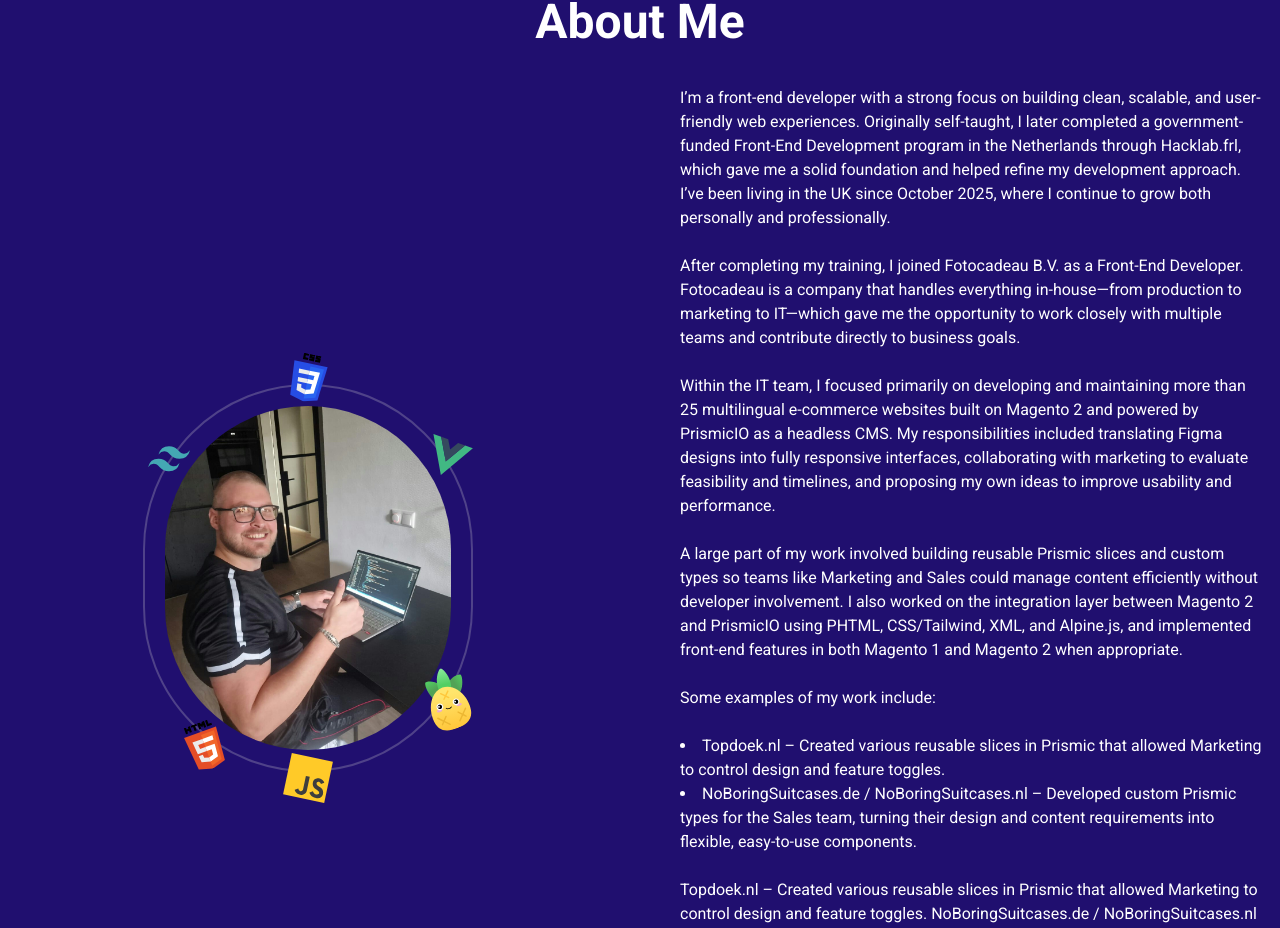
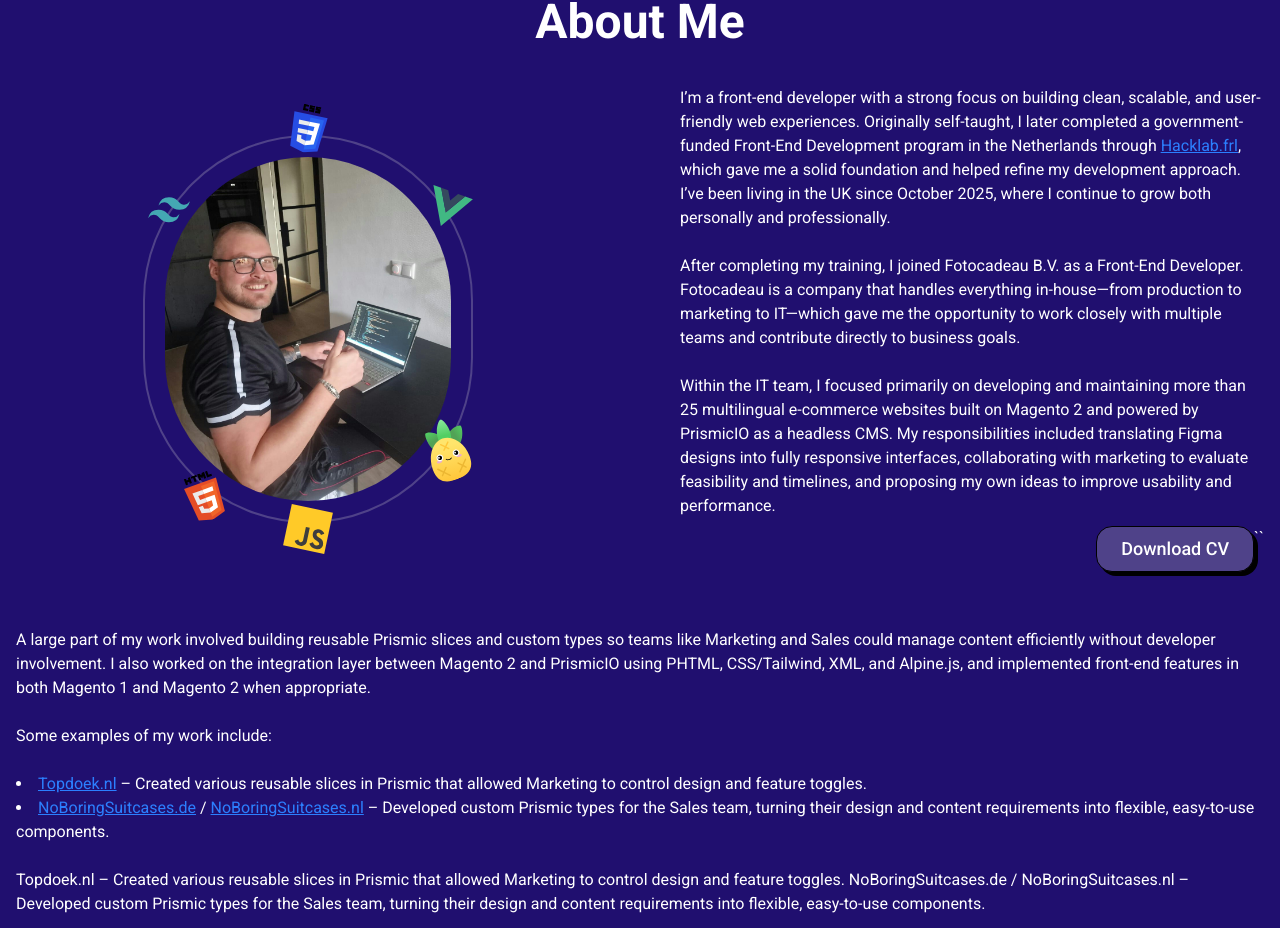
Before and after one commit to DannyHTML/Portfolio, a Vue app: page / in a window 1280 px wide. Shown: the part 2606-3534 px from the top of the page. Built offline with nearby package versions, Linux system fonts and the light colour scheme.

Commit message:
Added the links for the websites to showcase. Added TODO for resuable component. Changed styling

```diff
--- a/src/components/AboutMe.vue
+++ b/src/components/AboutMe.vue
@@ -59,8 +59,14 @@
           <p>
             I’m a front-end developer with a strong focus on building clean, scalable, and
             user-friendly web experiences. Originally self-taught, I later completed a
-            government-funded Front-End Development program in the Netherlands through Hacklab.frl,
-            which gave me a solid foundation and helped refine my development approach. I’ve been
+            government-funded Front-End Development program in the Netherlands through
+            <a
+              href="https://hacklab.frl/stacks/front-end-development"
+              class="text-blue-500 underline"
+              target="_blank"
+              rel="noopener noreferrer"
+              >Hacklab.frl</a
+            >, which gave me a solid foundation and helped refine my development approach. I’ve been
             living in the UK since October 2025, where I continue to grow both personally and
             professionally. <br /><br />
             After completing my training, I joined Fotocadeau B.V. as a Front-End Developer.
@@ -71,37 +77,69 @@
             multilingual e-commerce websites built on Magento 2 and powered by PrismicIO as a
             headless CMS. My responsibilities included translating Figma designs into fully
             responsive interfaces, collaborating with marketing to evaluate feasibility and
-            timelines, and proposing my own ideas to improve usability and performance. <br /><br />
+            timelines, and proposing my own ideas to improve usability and performance.
+          </p>
+          <div class="mt-2 flex justify-end">
+            <!-- TODO: Make this a re-useable button component, also for in the header/nav and mobile menu -->
+            <a
+              class="bg-medium-purple inline-block transform cursor-pointer rounded-2xl border border-black px-6 py-2 text-lg font-medium shadow-[4px_4px_0_0_rgba(0,0,0,1)] transition hover:-translate-y-1 hover:shadow-[6px_6px_0_0_rgba(0,0,0,1)] active:translate-y-0 active:shadow-[4px_4px_0_0_rgba(0,0,0,1)]"
+            >
+              Download CV </a
+            >``
+          </div>
+        </div>
+      </div>
+      <div class="mt-5 lg:mt-14">
+        <p>
           A large part of my work involved building reusable Prismic slices and custom types so
           teams like Marketing and Sales could manage content efficiently without developer
-            involvement. I also worked on the integration layer between Magento 2 and PrismicIO
-            using PHTML, CSS/Tailwind, XML, and Alpine.js, and implemented front-end features in
-            both Magento 1 and Magento 2 when appropriate. <br /><br />
+          involvement. I also worked on the integration layer between Magento 2 and PrismicIO using
+          PHTML, CSS/Tailwind, XML, and Alpine.js, and implemented front-end features in both
+          Magento 1 and Magento 2 when appropriate. <br /><br />
           Some examples of my work include: <br /><br />
         </p>
         <ul>
           <li class="list-inside list-disc">
-              Topdoek.nl – Created various reusable slices in Prismic that allowed Marketing to
-              control design and feature toggles.
+            <a
+              href="https://www.topdoek.nl/"
+              target="_blank"
+              rel="noopener noreferrer"
+              class="text-blue-500 underline"
+              >Topdoek.nl</a
+            >
+            – Created various reusable slices in Prismic that allowed Marketing to control design
+            and feature toggles.
           </li>
           <li class="list-inside list-disc">
-              NoBoringSuitcases.de / NoBoringSuitcases.nl – Developed custom Prismic types for the
-              Sales team, turning their design and content requirements into flexible, easy-to-use
-              components.
+            <a
+              href="https://www.noboringsuitcases.de/geschaftlich-nbs"
+              target="_blank"
+              rel="noopener noreferrer"
+              class="text-blue-500 underline"
+              >NoBoringSuitcases.de</a
+            >
+            /
+            <a
+              href="https://www.noboringsuitcases.nl/zakelijk-nbs"
+              target="_blank"
+              rel="noopener noreferrer"
+              class="text-blue-500 underline"
+              >NoBoringSuitcases.nl</a
+            >
+            – Developed custom Prismic types for the Sales team, turning their design and content
+            requirements into flexible, easy-to-use components.
           </li>
         </ul>
         <br />
         <p>
-            Topdoek.nl – Created various reusable slices in Prismic that allowed Marketing to
-            control design and feature toggles. NoBoringSuitcases.de / NoBoringSuitcases.nl –
-            Developed custom Prismic types for the Sales team, turning their design and content
-            requirements into flexible, easy-to-use components.
+          Topdoek.nl – Created various reusable slices in Prismic that allowed Marketing to control
+          design and feature toggles. NoBoringSuitcases.de / NoBoringSuitcases.nl – Developed custom
+          Prismic types for the Sales team, turning their design and content requirements into
+          flexible, easy-to-use components.
           <br /><br />
-            I enjoy transforming ideas into functional, maintainable interfaces, collaborating
-            across teams, and building systems that are as enjoyable to work with as they are to
-            use.
+          I enjoy transforming ideas into functional, maintainable interfaces, collaborating across
+          teams, and building systems that are as enjoyable to work with as they are to use.
         </p>
-        </div>
       </div>
     </div>
   </div>
```
Lines whose indentation alone changed are shown as unchanged.
